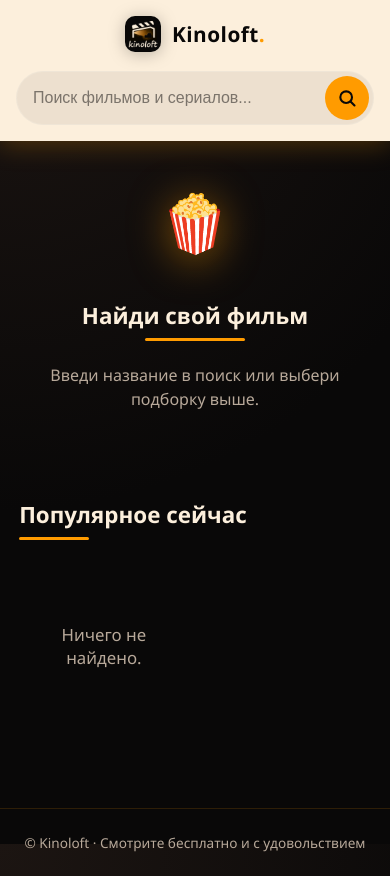
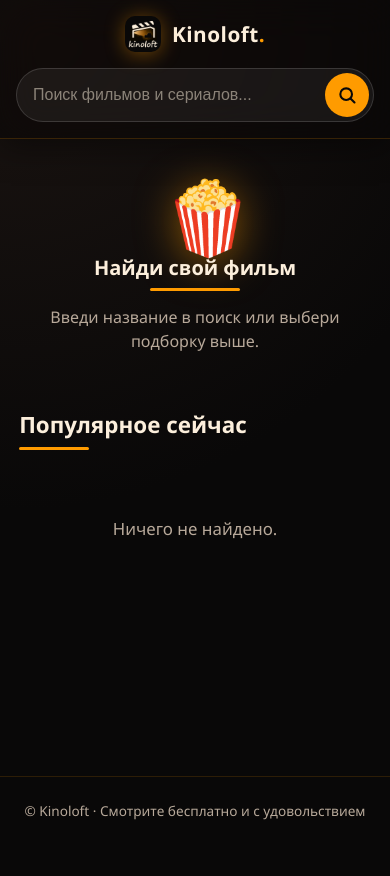
Before and after one commit to WaterMelon-source/kinoloft, a plain HTML site: page index.html in a window 390 px wide. After the commit the page ends 844 px from the top, so only its background shows below. Drawn offline with Linux system fonts and the light colour scheme; no server answers.

Commit message:
Update styles.css

```diff
--- a/styles.css
+++ b/styles.css
@@ -2,7 +2,7 @@
   box-sizing: border-box;
   margin: 0;
   padding: 0;
-  -webkit-tap-highlight-color: transparent; /* Убирает синюю рамку при тапе на iOS */
+  -webkit-tap-highlight-color: transparent;
 }
 
 :root {
@@ -15,31 +15,37 @@
   --text-muted: #b8a99a;
 }
 
+html {
+  background-color: #090808;
+}
+
 body {
   font-family:
     "Segoe UI",
     system-ui,
     -apple-system,
-    sans-serif; /* Добавлен -apple-system для iOS */
+    sans-serif;
   background: radial-gradient(circle at top left, #1c1512 0%, var(--black) 55%);
   background-attachment: fixed;
   color: var(--text);
   min-height: 100vh;
   display: flex;
   flex-direction: column;
-  /* Безопасные отступы для iPhone (челка и нижняя полоса) */
   padding-bottom: env(safe-area-inset-bottom);
 }
 
-/* ===== HEADER ===== */
+/* ===== HEADER (glassmorphism) ===== */
 header {
-  background: #fcefdc;
-  padding: 1.2rem 2rem;
-  padding-top: max(1.2rem, env(safe-area-inset-top)); /* Защита от челки */
-  box-shadow: 0 4px 24px rgba(255, 155, 0, 0.25);
+  background: rgba(9, 8, 8, 0.6);
+  backdrop-filter: blur(20px) saturate(180%);
+  -webkit-backdrop-filter: blur(20px) saturate(180%);
+  border-bottom: 1px solid rgba(255, 155, 0, 0.18);
+  padding: 1.2rem 2rem 1rem;
+  padding-top: max(1.2rem, env(safe-area-inset-top));
+  box-shadow: 0 8px 32px rgba(0, 0, 0, 0.45);
   position: sticky;
   top: 0;
-  z-index: 9999999;
+  z-index: 999999;
 }
 
 .header-top {
@@ -65,13 +71,13 @@ header {
   height: 42px;
   object-fit: contain;
   border-radius: 10px;
-  filter: drop-shadow(0 2px 8px rgba(0, 0, 0, 0.25));
+  filter: drop-shadow(0 2px 10px rgba(255, 155, 0, 0.4));
 }
 
 header h1 {
   font-size: 1.6rem;
   letter-spacing: 0.5px;
-  color: var(--black);
+  color: var(--cream);
   font-weight: 700;
 }
 
@@ -80,12 +86,12 @@ header h1::after {
   color: var(--orange);
 }
 
-/* ===== SEARCH ===== */
+/* ===== SEARCH (тёмная версия) ===== */
 .search-box {
   display: flex;
   align-items: center;
-  background: rgba(9, 8, 8, 0.06);
-  border: 1.5px solid rgba(255, 255, 255, 0.15);
+  background: rgba(255, 255, 255, 0.06);
+  border: 1.5px solid rgba(255, 255, 255, 0.14);
   border-radius: 40px;
   padding: 0.25rem 0.25rem 0.25rem 1rem;
   transition: all 0.25s ease;
@@ -95,9 +101,9 @@ header h1::after {
 }
 
 .search-box:focus-within {
-  background: #fcefdc;
+  background: rgba(255, 255, 255, 0.1);
   border-color: var(--orange);
-  box-shadow: 0 0 0 1.5px rgba(255, 155, 0, 1);
+  box-shadow: 0 0 0 3px rgba(255, 155, 0, 0.18);
 }
 
 .search-box input {
@@ -105,25 +111,24 @@ header h1::after {
   background: transparent;
   border: none;
   outline: none;
-  color: var(--black);
-  font-size: 16px; /* Важно: 16px предотвращает авто-зум на iPhone при клике */
+  color: var(--cream);
+  font-size: 16px;
   padding: 0.5rem 0;
   font-weight: 500;
 }
 
 .search-box input::placeholder {
-  color: rgba(9, 8, 8, 0.5);
+  color: rgba(252, 239, 220, 0.5);
 }
 
 #search-btn {
   background: var(--orange);
   border: none;
   color: var(--black);
-  width: 44px; /* Увеличено для удобного тапа */
+  width: 44px;
   height: 44px;
   border-radius: 50%;
   cursor: pointer;
-  font-size: 1rem;
   transition:
     transform 0.2s,
     box-shadow 0.2s;
@@ -136,7 +141,7 @@ header h1::after {
 
 /* ===== MAIN ===== */
 main {
-  padding: 2rem;
+  padding: 1.5rem 2rem 2rem;
   max-width: 1400px;
   margin: 0 auto;
   width: 100%;
@@ -144,7 +149,7 @@ main {
 }
 
 section {
-  margin-bottom: 2.5rem;
+  margin-bottom: 2rem;
 }
 
 .section-header {
@@ -157,7 +162,7 @@ section {
 
 h2 {
   font-size: 1.4rem;
-  margin: 1rem 0;
+  margin: 0;
   padding-bottom: 0.6rem;
   position: relative;
   color: var(--cream);
@@ -177,7 +182,7 @@ h2::after {
 /* ===== EMPTY STATE ===== */
 .empty-state {
   text-align: center;
-  padding: 4rem 1rem;
+  padding: 1.5rem 1rem 1.5rem;
   color: var(--text-muted);
   display: flex;
   flex-direction: column;
@@ -197,26 +202,27 @@ h2::after {
     transform: translateY(0);
   }
   50% {
-    transform: translateY(-12px);
+    transform: translateY(-10px);
   }
 }
 
 .empty-state h2 {
-  font-size: 1.8rem;
+  font-size: 1.6rem;
   color: var(--cream);
-  margin-bottom: 0.8rem;
+  margin-bottom: 0.5rem;
+  padding-bottom: 0.6rem;
 }
 
 .empty-state h2::after {
   left: 50%;
   transform: translateX(-50%);
-  width: 100px;
+  width: 90px;
 }
 
 .empty-state p {
   max-width: 380px;
   line-height: 1.5;
-  margin-top: 0.6rem;
+  margin-top: 0.4rem;
 }
 
 /* ===== MOVIE GRID ===== */
@@ -292,7 +298,7 @@ h2::after {
     background 0.25s,
     transform 0.15s,
     box-shadow 0.25s;
-  min-height: 44px; /* Удобный размер для тапа */
+  min-height: 44px;
   display: flex;
   align-items: center;
   justify-content: center;
@@ -314,6 +320,7 @@ h2::after {
   padding: 3rem 1rem;
   color: var(--text-muted);
   font-size: 1.05rem;
+  grid-column: 1 / -1;
 }
 
 .loader::before {
@@ -362,14 +369,11 @@ footer {
   font-size: 0.85rem;
   border-top: 1px solid rgba(255, 155, 0, 0.15);
   margin-top: 2rem;
-  padding-bottom: max(
-    1.5rem,
-    env(safe-area-inset-bottom)
-  ); /* Отступ для полоски Home на iPhone */
+  padding-bottom: max(1.5rem, env(safe-area-inset-bottom));
 }
 
 /* =========================================
-   HOVER EFFECTS (Только для устройств с мышкой)
+   HOVER (только устройства с мышкой)
    ========================================= */
 @media (hover: hover) {
   .movie-card:hover {
@@ -395,7 +399,7 @@ footer {
 }
 
 /* =========================================
-   TABLETS & SMALL LAPTOPS (max-width: 900px)
+   TABLETS (max-width: 900px)
    ========================================= */
 @media (max-width: 900px) {
   main {
@@ -411,7 +415,7 @@ footer {
 }
 
 /* =========================================
-   MOBILE PHONES (max-width: 600px)
+   MOBILE (max-width: 600px)
    ========================================= */
 @media (max-width: 600px) {
   header {
@@ -422,7 +426,7 @@ footer {
   .header-top {
     flex-direction: column;
     align-items: stretch;
-    gap: 1.2rem;
+    gap: 1rem;
   }
 
   .brand {
@@ -439,12 +443,25 @@ footer {
   }
 
   .search-box {
-    min-width: 100%; /* На телефоне поиск на всю ширину */
+    min-width: 100%;
     max-width: 100%;
   }
 
   main {
     padding: 1.2rem;
+  }
+
+  .empty-state {
+    padding: 1rem 0.5rem 1.5rem;
+  }
+
+  .empty-icon {
+    width: 64px;
+    height: 64px;
+  }
+
+  .empty-state h2 {
+    font-size: 1.25rem;
   }
 
   .section-header {
@@ -453,12 +470,12 @@ footer {
   }
 
   .movie-grid {
-    grid-template-columns: repeat(2, 1fr); /* Строго 2 колонки на телефоне */
+    grid-template-columns: repeat(2, 1fr);
     gap: 0.8rem;
   }
 
   .movie-card img {
-    height: 210px; /* Чуть ниже на мобильных */
+    height: 210px;
   }
 
   .movie-card .info {
@@ -473,28 +490,16 @@ footer {
     font-size: 0.8rem;
     padding: 0.5rem;
   }
-
-  .empty-state {
-    padding: 2rem 1rem;
-  }
-
-  .empty-icon {
-    font-size: 3.5rem;
-  }
-
-  .empty-state h2 {
-    font-size: 1.4rem;
-  }
 }
 
 /* =========================================
-   SMALL PHONES (max-width: 375px) - например iPhone SE
+   SMALL PHONES (max-width: 375px)
    ========================================= */
 @media (max-width: 375px) {
   .movie-grid {
-    grid-template-columns: 1fr; /* В 1 колонку, если экран совсем узкий */
+    grid-template-columns: 1fr;
   }
   .movie-card img {
-    height: 300px; /* Картинка будет крупной */
+    height: 300px;
   }
 }
```
